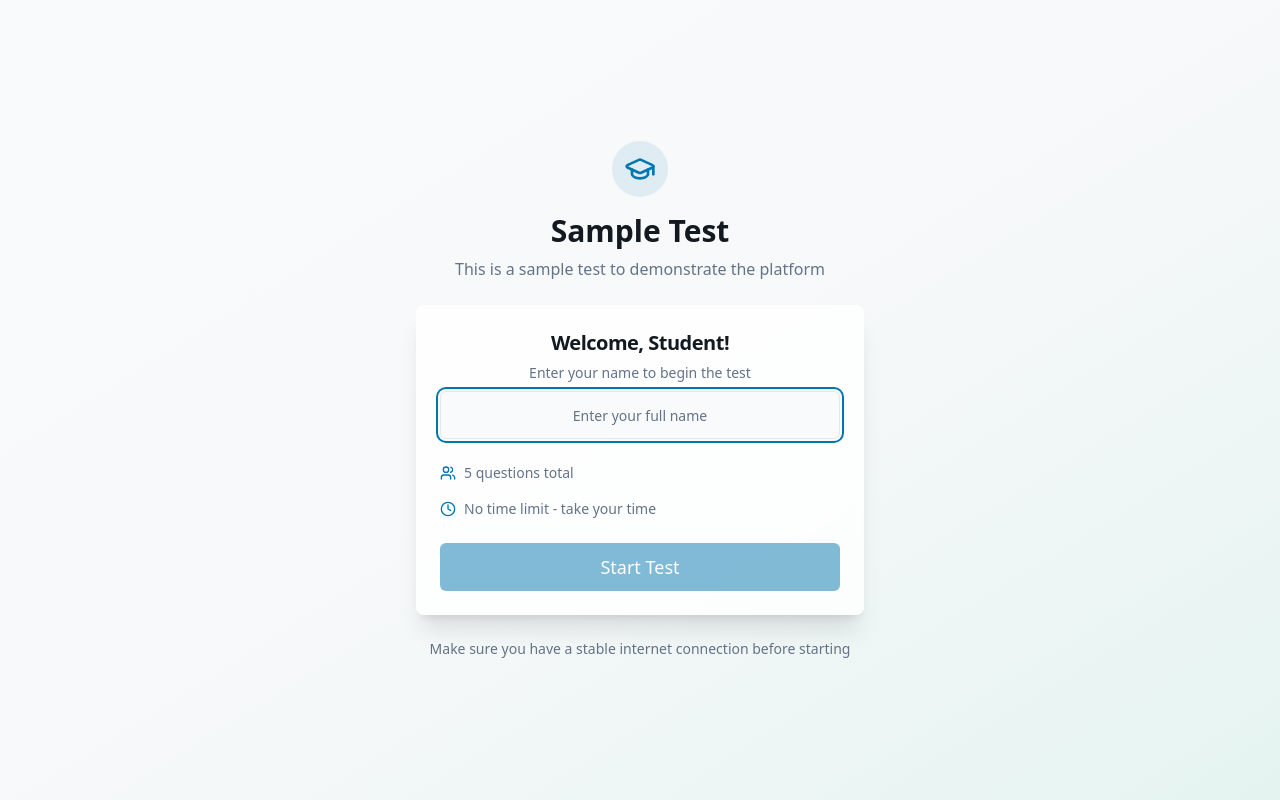
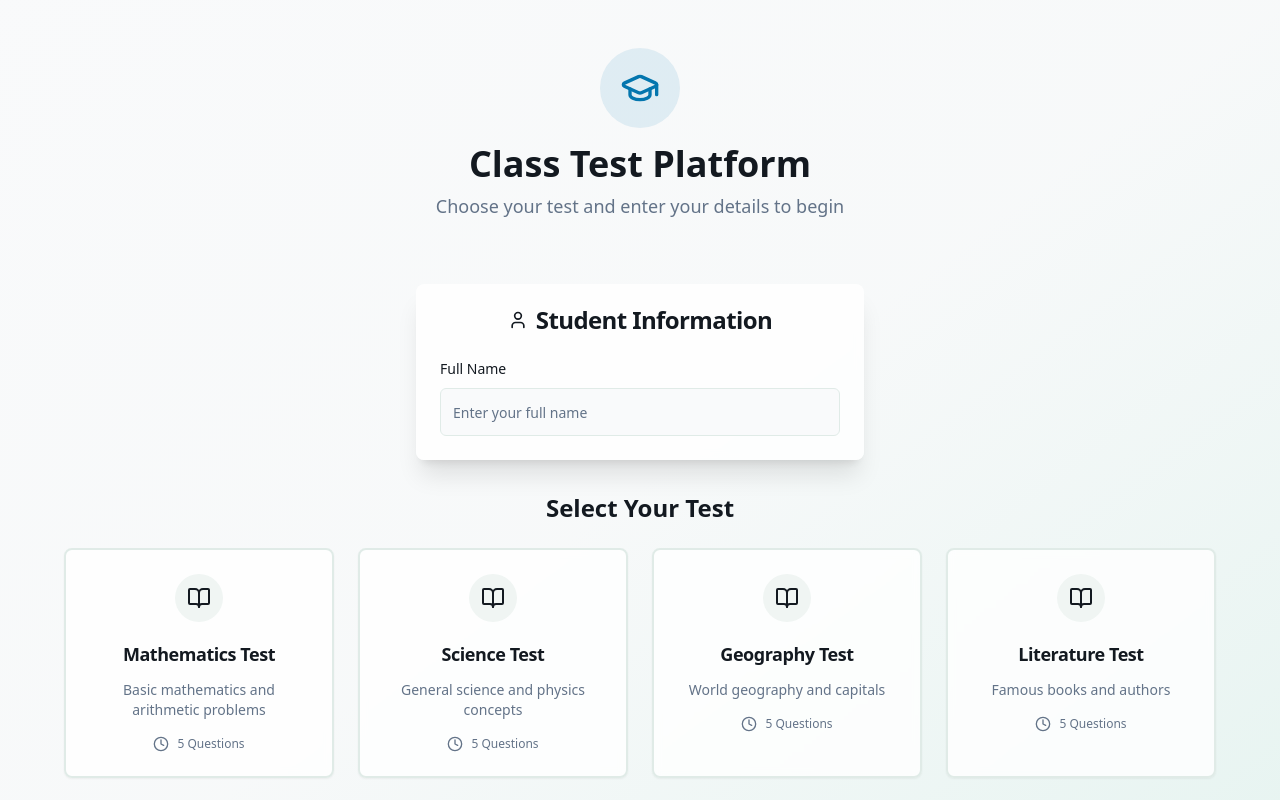
Before and after one commit to nirwairkumar/answer-ace-lab, a React (Vite) app: page / in a window 1280 px wide. Shown: the top 800 px of the page. Built offline with nearby package versions, Linux system fonts and the light colour scheme.

Commit message:
Add test selection screen
Implement a main screen displaying multiple tests categorized by subject. Users can select a test to begin.

```diff
--- a/src/contexts/TestContext.tsx
+++ b/src/contexts/TestContext.tsx
@@ -1,5 +1,5 @@
 import React, { createContext, useContext, useState, ReactNode } from 'react';
-import { Question } from '@/data/questions';
+import { Question, TestData } from '@/data/questions';
 
 export interface StudentAnswer {
   questionId: number;
@@ -9,6 +9,8 @@ export interface StudentAnswer {
 interface TestContextType {
   studentName: string;
   setStudentName: (name: string) => void;
+  selectedTest: TestData | null;
+  setSelectedTest: (test: TestData) => void;
   currentQuestionIndex: number;
   setCurrentQuestionIndex: (index: number) => void;
   answers: StudentAnswer[];
@@ -34,6 +36,7 @@ interface TestProviderProps {
 
 export const TestProvider: React.FC<TestProviderProps> = ({ children }) => {
   const [studentName, setStudentName] = useState('');
+  const [selectedTest, setSelectedTest] = useState<TestData | null>(null);
   const [currentQuestionIndex, setCurrentQuestionIndex] = useState(0);
   const [answers, setAnswers] = useState<StudentAnswer[]>([]);
   const [isTestCompleted, setIsTestCompleted] = useState(false);
@@ -52,6 +55,7 @@ export const TestProvider: React.FC<TestProviderProps> = ({ children }) => {
 
   const resetTest = () => {
     setStudentName('');
+    setSelectedTest(null);
     setCurrentQuestionIndex(0);
     setAnswers([]);
     setIsTestCompleted(false);
@@ -61,6 +65,8 @@ export const TestProvider: React.FC<TestProviderProps> = ({ children }) => {
     <TestContext.Provider value={{
       studentName,
       setStudentName,
+      selectedTest,
+      setSelectedTest,
       currentQuestionIndex,
       setCurrentQuestionIndex,
       answers,
--- a/src/data/questions.ts
+++ b/src/data/questions.ts
@@ -26,9 +26,132 @@ export interface TestData {
 // - options: object with A, B, C, D properties
 // - correctAnswer: one of 'A', 'B', 'C', 'D'
 
-export const testData: TestData = {
-  title: "Sample Test",
-  description: "This is a sample test to demonstrate the platform",
+export const allTests: TestData[] = [
+  {
+    title: "Mathematics Test",
+    description: "Basic mathematics and arithmetic problems",
+    questions: [
+      {
+        id: 1,
+        question: "What is 15 + 27?",
+        options: {
+          A: "41",
+          B: "42",
+          C: "43",
+          D: "44"
+        },
+        correctAnswer: "B"
+      },
+      {
+        id: 2,
+        question: "What is 12 × 8?",
+        options: {
+          A: "96",
+          B: "84",
+          C: "102",
+          D: "88"
+        },
+        correctAnswer: "A"
+      },
+      {
+        id: 3,
+        question: "What is the square root of 64?",
+        options: {
+          A: "6",
+          B: "7",
+          C: "8",
+          D: "9"
+        },
+        correctAnswer: "C"
+      },
+      {
+        id: 4,
+        question: "What is 45 ÷ 9?",
+        options: {
+          A: "4",
+          B: "5",
+          C: "6",
+          D: "7"
+        },
+        correctAnswer: "B"
+      },
+      {
+        id: 5,
+        question: "What is 2³ (2 to the power of 3)?",
+        options: {
+          A: "6",
+          B: "8",
+          C: "9",
+          D: "12"
+        },
+        correctAnswer: "B"
+      }
+    ]
+  },
+  {
+    title: "Science Test",
+    description: "General science and physics concepts",
+    questions: [
+      {
+        id: 1,
+        question: "Which planet is known as the Red Planet?",
+        options: {
+          A: "Venus",
+          B: "Mars",
+          C: "Jupiter",
+          D: "Saturn"
+        },
+        correctAnswer: "B"
+      },
+      {
+        id: 2,
+        question: "What is the chemical symbol for water?",
+        options: {
+          A: "H2O",
+          B: "CO2",
+          C: "NaCl",
+          D: "O2"
+        },
+        correctAnswer: "A"
+      },
+      {
+        id: 3,
+        question: "How many bones are in the adult human body?",
+        options: {
+          A: "198",
+          B: "206",
+          C: "214",
+          D: "220"
+        },
+        correctAnswer: "B"
+      },
+      {
+        id: 4,
+        question: "What gas do plants absorb from the atmosphere?",
+        options: {
+          A: "Oxygen",
+          B: "Nitrogen",
+          C: "Carbon Dioxide",
+          D: "Hydrogen"
+        },
+        correctAnswer: "C"
+      },
+      {
+        id: 5,
+        question: "What is the speed of light?",
+        options: {
+          A: "300,000 km/s",
+          B: "150,000 km/s",
+          C: "450,000 km/s",
+          D: "600,000 km/s"
+        },
+        correctAnswer: "A"
+      }
+    ]
+  },
+  {
+    title: "Geography Test",
+    description: "World geography and capitals",
     questions: [
       {
         id: 1,
@@ -43,28 +166,56 @@ export const testData: TestData = {
       },
       {
         id: 2,
-      question: "Which planet is known as the Red Planet?",
+        question: "What is the largest ocean on Earth?",
         options: {
-        A: "Venus",
-        B: "Mars",
-        C: "Jupiter",
-        D: "Saturn"
+          A: "Atlantic Ocean",
+          B: "Indian Ocean",
+          C: "Arctic Ocean",
+          D: "Pacific Ocean"
+        },
+        correctAnswer: "D"
+      },
+      {
+        id: 3,
+        question: "Which country has the most natural lakes?",
+        options: {
+          A: "Canada",
+          B: "Russia",
+          C: "USA",
+          D: "Finland"
+        },
+        correctAnswer: "A"
+      },
+      {
+        id: 4,
+        question: "What is the smallest country in the world?",
+        options: {
+          A: "Monaco",
+          B: "Vatican City",
+          C: "San Marino",
+          D: "Liechtenstein"
         },
         correctAnswer: "B"
       },
       {
-      id: 3,
-      question: "What is 15 + 27?",
+        id: 5,
+        question: "Which mountain range contains Mount Everest?",
         options: {
-        A: "41",
-        B: "42",
-        C: "43",
-        D: "44"
+          A: "Andes",
+          B: "Rocky Mountains",
+          C: "Himalayas",
+          D: "Alps"
         },
-      correctAnswer: "B"
+        correctAnswer: "C"
+      }
+    ]
   },
   {
-      id: 4,
+    title: "Literature Test",
+    description: "Famous books and authors",
+    questions: [
+      {
+        id: 1,
         question: "Who wrote 'To Kill a Mockingbird'?",
         options: {
           A: "Harper Lee",
@@ -75,15 +226,49 @@ export const testData: TestData = {
         correctAnswer: "A"
       },
       {
+        id: 2,
+        question: "Who wrote 'Pride and Prejudice'?",
+        options: {
+          A: "Charlotte Brontë",
+          B: "Jane Austen",
+          C: "Emily Dickinson",
+          D: "Virginia Woolf"
+        },
+        correctAnswer: "B"
+      },
+      {
+        id: 3,
+        question: "Who wrote '1984'?",
+        options: {
+          A: "Aldous Huxley",
+          B: "Ray Bradbury",
+          C: "George Orwell",
+          D: "Kurt Vonnegut"
+        },
+        correctAnswer: "C"
+      },
+      {
+        id: 4,
+        question: "Who wrote 'The Great Gatsby'?",
+        options: {
+          A: "Ernest Hemingway",
+          B: "F. Scott Fitzgerald",
+          C: "John Steinbeck",
+          D: "William Faulkner"
+        },
+        correctAnswer: "B"
+      },
+      {
         id: 5,
-      question: "What is the largest ocean on Earth?",
+        question: "Who wrote 'Romeo and Juliet'?",
         options: {
-        A: "Atlantic Ocean",
-        B: "Indian Ocean",
-        C: "Arctic Ocean",
-        D: "Pacific Ocean"
+          A: "Christopher Marlowe",
+          B: "Ben Jonson",
+          C: "William Shakespeare",
+          D: "John Webster"
         },
-      correctAnswer: "D"
+        correctAnswer: "C"
       }
     ]
-};
+  }
+];
--- a/src/pages/ResultsPage.tsx
+++ b/src/pages/ResultsPage.tsx
@@ -4,7 +4,7 @@ import { Button } from '@/components/ui/button';
 import { Card, CardContent, CardHeader, CardTitle } from '@/components/ui/card';
 import { Badge } from '@/components/ui/badge';
 import { useTest } from '@/contexts/TestContext';
-import { testData } from '@/data/questions';
+import { allTests } from '@/data/questions';
 import {
   Trophy,
   RotateCcw,
@@ -15,17 +15,17 @@ import {
 } from 'lucide-react';
 
 const ResultsPage = () => {
-  const { studentName, answers, resetTest, isTestCompleted } = useTest();
+  const { studentName, selectedTest, answers, resetTest, isTestCompleted } = useTest();
   const navigate = useNavigate();
 
-  if (!studentName || !isTestCompleted) {
+  if (!studentName || !selectedTest || !isTestCompleted) {
     navigate('/');
     return null;
   }
 
-  const totalQuestions = testData.questions.length;
+  const totalQuestions = selectedTest.questions.length;
   const correctAnswers = answers.filter(answer => {
-    const question = testData.questions.find(q => q.id === answer.questionId);
+    const question = selectedTest?.questions.find(q => q.id === answer.questionId);
     return question && question.correctAnswer === answer.selectedAnswer;
   }).length;
 
@@ -118,7 +118,7 @@ const ResultsPage = () => {
             </CardTitle>
           </CardHeader>
           <CardContent className="space-y-4">
-            {testData.questions.map((question, index) => {
+            {selectedTest.questions.map((question, index) => {
               const userAnswer = answers.find(a => a.questionId === question.id);
               const isCorrect = userAnswer?.selectedAnswer === question.correctAnswer;
 
--- a/src/pages/StudentEntry.tsx
+++ b/src/pages/StudentEntry.tsx
@@ -2,85 +2,126 @@ import React, { useState } from 'react';
 import { useNavigate } from 'react-router-dom';
 import { Button } from '@/components/ui/button';
 import { Input } from '@/components/ui/input';
-import { Card, CardContent, CardDescription, CardHeader, CardTitle } from '@/components/ui/card';
+import { Card, CardContent, CardHeader, CardTitle } from '@/components/ui/card';
 import { useTest } from '@/contexts/TestContext';
-import { testData } from '@/data/questions';
-import { GraduationCap, Users, Clock } from 'lucide-react';
+import { allTests } from '@/data/questions';
+import { GraduationCap, User, ArrowRight, BookOpen, Clock } from 'lucide-react';
 
 const StudentEntry = () => {
   const [name, setName] = useState('');
-  const { setStudentName } = useTest();
+  const [selectedTestIndex, setSelectedTestIndex] = useState<number | null>(null);
+  const { setStudentName, setSelectedTest } = useTest();
   const navigate = useNavigate();
 
-  const handleStartTest = () => {
-    if (name.trim()) {
+  const handleTestSelect = (testIndex: number) => {
+    setSelectedTestIndex(testIndex);
+  };
+
+  const handleSubmit = (e: React.FormEvent) => {
+    e.preventDefault();
+    if (name.trim() && selectedTestIndex !== null) {
       setStudentName(name.trim());
+      setSelectedTest(allTests[selectedTestIndex]);
       navigate('/test');
     }
   };
 
-  const handleKeyPress = (e: React.KeyboardEvent) => {
-    if (e.key === 'Enter') {
-      handleStartTest();
-    }
-  };
-
   return (
-    <div className="min-h-screen bg-gradient-to-br from-background via-secondary/20 to-accent/10 flex items-center justify-center p-4">
-      <div className="w-full max-w-md space-y-6">
-        <div className="text-center space-y-2">
-          <div className="flex justify-center mb-4">
-            <div className="p-3 rounded-full bg-primary/10">
-              <GraduationCap className="h-8 w-8 text-primary" />
+    <div className="min-h-screen bg-gradient-to-br from-background via-secondary/20 to-accent/10 p-4">
+      <div className="max-w-6xl mx-auto space-y-8">
+        {/* Header */}
+        <div className="text-center space-y-4 py-8">
+          <div className="mx-auto w-20 h-20 bg-primary/10 rounded-full flex items-center justify-center">
+            <GraduationCap className="h-10 w-10 text-primary" />
+          </div>
+          <div>
+            <h1 className="text-4xl font-bold text-foreground">Class Test Platform</h1>
+            <p className="text-muted-foreground mt-2 text-lg">Choose your test and enter your details to begin</p>
           </div>
         </div>
-          <h1 className="text-3xl font-bold text-foreground">{testData.title}</h1>
-          <p className="text-muted-foreground">{testData.description}</p>
-        </div>
 
-        <Card className="border-0 shadow-xl bg-card/80 backdrop-blur-sm">
-          <CardHeader className="text-center pb-2">
-            <CardTitle className="text-xl">Welcome, Student!</CardTitle>
-            <CardDescription>Enter your name to begin the test</CardDescription>
+        <form onSubmit={handleSubmit} className="space-y-8">
+          {/* Student Name Input */}
+          <Card className="border-0 shadow-xl bg-card/80 backdrop-blur-sm max-w-md mx-auto">
+            <CardHeader>
+              <CardTitle className="text-center flex items-center justify-center gap-2">
+                <User className="h-5 w-5" />
+                Student Information
+              </CardTitle>
             </CardHeader>
-          <CardContent className="space-y-6">
+            <CardContent>
               <div className="space-y-2">
+                <label htmlFor="name" className="text-sm font-medium text-foreground">
+                  Full Name
+                </label>
                 <Input
+                  id="name"
                   type="text"
                   placeholder="Enter your full name"
                   value={name}
                   onChange={(e) => setName(e.target.value)}
-                onKeyPress={handleKeyPress}
-                className="text-center text-lg h-12"
-                autoFocus
+                  className="h-12 text-lg"
+                  required
                 />
               </div>
+            </CardContent>
+          </Card>
 
-            <div className="grid grid-cols-1 gap-4 text-sm text-muted-foreground">
-              <div className="flex items-center gap-2">
-                <Users className="h-4 w-4 text-primary" />
-                <span>{testData.questions.length} questions total</span>
+          {/* Test Selection */}
+          <div className="space-y-6">
+            <h2 className="text-2xl font-bold text-center text-foreground">Select Your Test</h2>
+            <div className="grid grid-cols-1 md:grid-cols-2 lg:grid-cols-4 gap-6">
+              {allTests.map((test, index) => (
+                <Card
+                  key={index}
+                  className={`cursor-pointer transition-all duration-200 hover:scale-105 border-2 ${
+                    selectedTestIndex === index
+                      ? 'border-primary bg-primary/10 shadow-lg'
+                      : 'border-border bg-card/80 hover:border-primary/50'
+                  } backdrop-blur-sm`}
+                  onClick={() => handleTestSelect(index)}
+                >
+                  <CardHeader className="pb-3">
+                    <div className="flex items-center justify-center mb-3">
+                      <div className={`w-12 h-12 rounded-full flex items-center justify-center ${
+                        selectedTestIndex === index ? 'bg-primary text-primary-foreground' : 'bg-secondary text-secondary-foreground'
+                      }`}>
+                        <BookOpen className="h-6 w-6" />
                       </div>
-              <div className="flex items-center gap-2">
-                <Clock className="h-4 w-4 text-primary" />
-                <span>No time limit - take your time</span>
+                    </div>
+                    <CardTitle className="text-lg text-center">{test.title}</CardTitle>
+                  </CardHeader>
+                  <CardContent className="pt-0">
+                    <p className="text-sm text-muted-foreground text-center mb-4">
+                      {test.description}
+                    </p>
+                    <div className="flex items-center justify-center gap-2 text-xs text-muted-foreground">
+                      <Clock className="h-4 w-4" />
+                      <span>{test.questions.length} Questions</span>
+                    </div>
+                  </CardContent>
+                </Card>
+              ))}
             </div>
           </div>
 
+          {/* Submit Button */}
+          <div className="text-center">
             <Button
-              onClick={handleStartTest}
-              disabled={!name.trim()}
-              className="w-full h-12 text-lg font-medium"
-              size="lg"
+              type="submit"
+              className="h-12 px-8 text-lg flex items-center justify-center gap-2 bg-primary hover:bg-primary/90"
+              disabled={!name.trim() || selectedTestIndex === null}
             >
               Start Test
+              <ArrowRight className="h-5 w-5" />
             </Button>
-          </CardContent>
-        </Card>
+          </div>
+        </form>
 
-        <p className="text-center text-sm text-muted-foreground">
-          Make sure you have a stable internet connection before starting
-        </p>
+        {/* Footer */}
+        <div className="text-center text-sm text-muted-foreground pb-8">
+          <p>Make sure you have a stable internet connection</p>
+        </div>
       </div>
     </div>
   );
```
Also changed, not shown: src/pages/TestPage.tsx (+6 -5 lines). Lines whose indentation alone changed are shown as unchanged.
